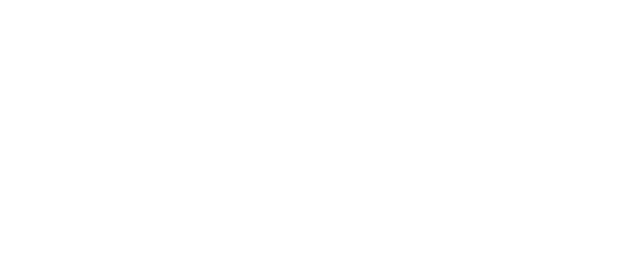
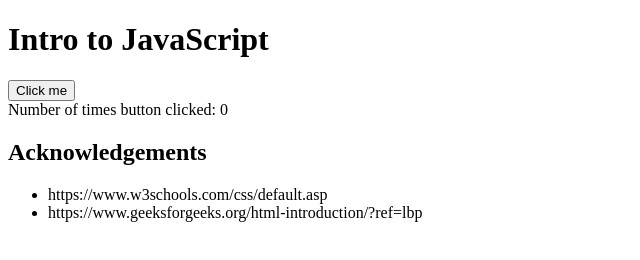
Before and after one commit to DS4200-S23-Class/ic-05-ic-05-neals-and-lauren, a plain HTML site: page index.html in a window 1280 px wide. Shown: the whole page, without its empty margins (0-640 px from the left). Drawn offline with Linux system fonts and the light colour scheme.

Commit message:
add button click functionality

```diff
--- a/index.html
+++ b/index.html
@@ -3,12 +3,26 @@
 
 <head>
     <meta charset=utf-8/>
+    <title>ic-05</title>
 </head>
 
 
 <body>
+    <h1>Intro to JavaScript</h1>
 
+    <button type="button" onClick="buttonClicked()">Click me</button>
 
+    <div id="button-div">
+        Number of times button clicked: 0
+    </div>
+
+    <h2>Acknowledgements</h2>
+    <ul>
+        <li>https://www.w3schools.com/css/default.asp</li>
+        <li>https://www.geeksforgeeks.org/html-introduction/?ref=lbp</li>
+    </ul>
+
+    <script src="main.js"></script>
 </body>
 
 </html>
--- /dev/null
+++ b/main.js
@@ -0,0 +1,17 @@
+
+// JS File for class demo
+// Ab Mosca
+// Last moditifed: 01.30.2023
+
+let clicks = 0;
+function buttonClicked() {
+	console.log("button was clicked");
+	clicks += 1;
+
+	let newText = "Number of times button clicked: " + clicks;
+
+	// select the element that you want to modify
+	let buttonDiv = document.getElementById("button-div");
+	buttonDiv.innerHTML = newText;
+
+}
```
